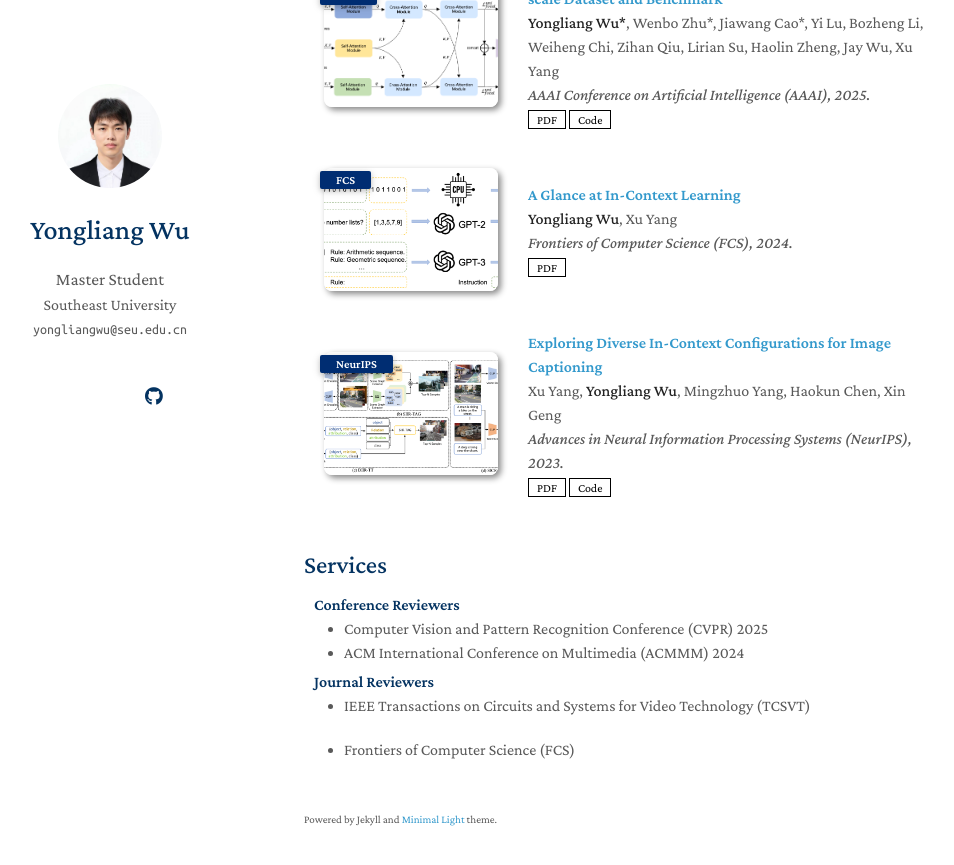
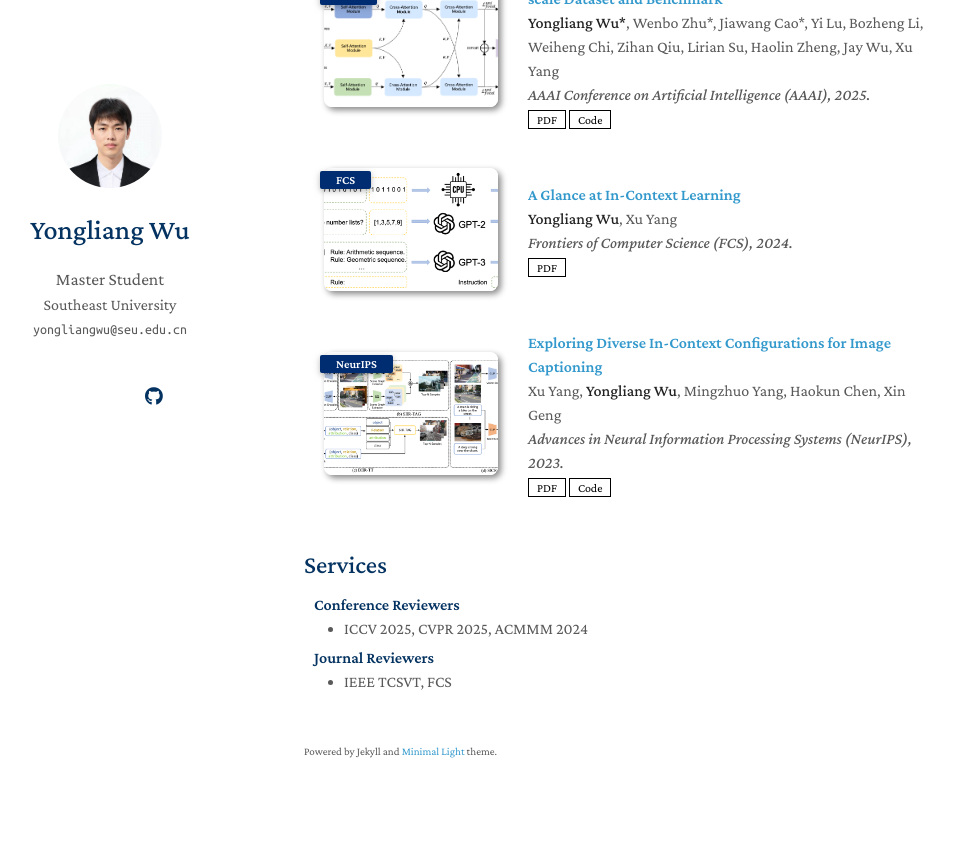
Before and after one commit to yongliang-wu/yongliang-wu.github.io, a Jekyll site: the page built from index.md, in a window 1280 px wide and 900 px high, scrolled down 1220 px. Shown: the top 865 px of the window, without its empty margins (166-1120 px from the left). Built offline with Jekyll 4.4.1, drawn with Linux system fonts in a browser that asks for light colours; nearby versions of some CDN libraries; a style sheet for code colours, icons or effects is not loaded; our own code applies the rules of GitHub Pages for plain Markdown files; after the commit the page ends 2052 px from its top, so only the background shows below that.

Commit message:
Update services.md

```diff
--- a/_includes/services.md
+++ b/_includes/services.md
@@ -3,15 +3,10 @@
 <h4 style="margin:0 10px 0;">Conference Reviewers</h4>
 
 <ul style="margin:0 0 5px;">
-  <li><a href="https://cvpr.thecvf.com/"><autocolor>Computer Vision and Pattern Recognition Conference (CVPR) 2025</autocolor></a></li>
-  <li><a href="https://2024.acmmm.org/"><autocolor>ACM International Conference on Multimedia (ACMMM) 2024</autocolor></a></li>
+  <li><autocolor>ICCV 2025, CVPR 2025, ACMMM 2024</autocolor></li>
 </ul>
 
 <h4 style="margin:0 10px 0;">Journal Reviewers</h4>
 <ul style="margin:0 0 20px;">
-  <li><a href="https://ieee-cas.org/publication/tcsvt"><autocolor>IEEE Transactions on Circuits and Systems for Video Technology (TCSVT)</autocolor></a></li>
+  <li><autocolor>IEEE TCSVT, FCS</autocolor></li>
 </ul>
-
-<ul style="margin:0 0 20px;">
-  <li><a href="https://link.springer.com/journal/11704"><autocolor>Frontiers of Computer Science (FCS)</autocolor></a></li>
-</ul>
```
